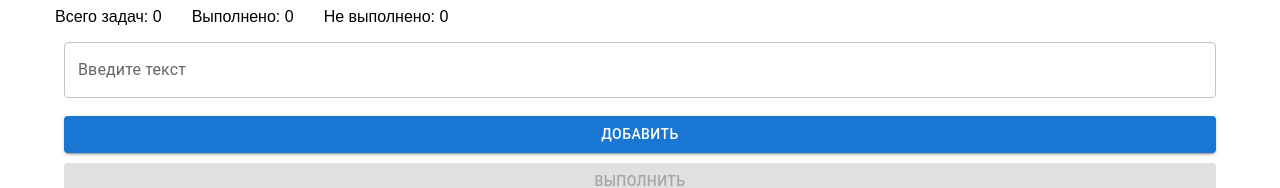
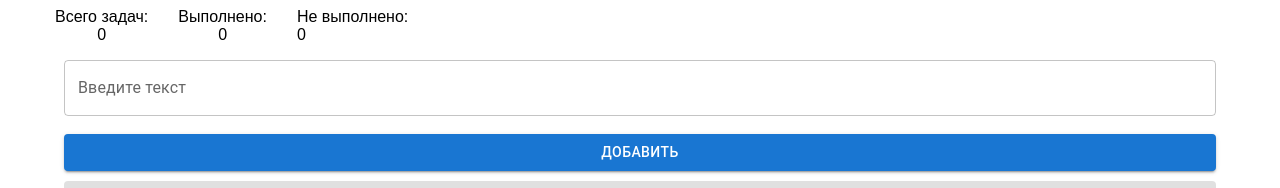
Before and after one commit to Aidin-Yryskeldiev/Todo, a React (Vite) app: page / in a window 1280 px wide. Shown: the top 188 px of the page. Built offline with nearby package versions, Linux system fonts and the light colour scheme; no server answers.

Commit message:
Update App.tsx

```diff
--- a/src/App.tsx
+++ b/src/App.tsx
@@ -203,12 +203,12 @@ const App: React.FC = () => {
 							position: "relative",
 							left: "7px"
 						}}>
-						<p style={{ fontFamily: "arial" }}>Всего задач: {todos.length}</p>
+						<p style={{ fontFamily: "arial" }}>Всего задач: <div style={{textAlign: "center"}}>{todos.length}</div></p>
 						<p style={{ fontFamily: "arial" }}>
-							Выполнено: {todos.filter((todo) => todo.completed).length}
+							Выполнено: <div style={{textAlign: "center"}}>{todos.filter((todo) => todo.completed).length}</div>
 						</p>
 						<p style={{ fontFamily: "arial" }}>
-							Не выполнено: {todos.filter((todo) => !todo.completed).length}
+							Не выполнено: <div style={{textAligh: "center"}}>{todos.filter((todo) => !todo.completed).length}</div>
 						</p>
 					</Box>
 				</div>
```
